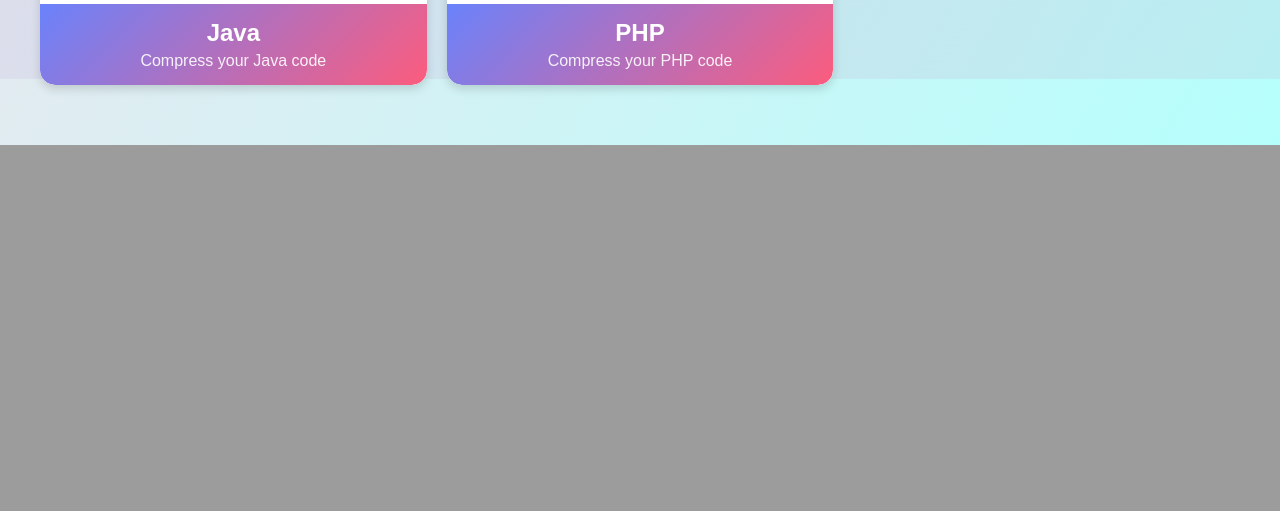
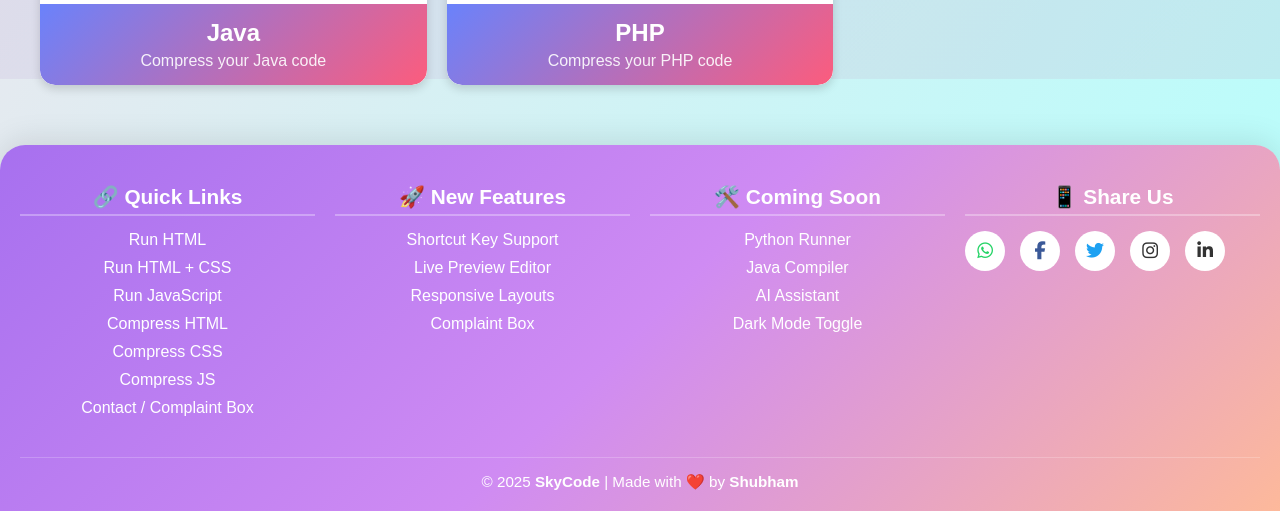
Before and after one commit to QuizLeapsBooks/SkyCode, a Python web app: template templates/dashboard.html in a window 1280 px wide. Shown: the part 1417-1928 px from the top of the page. Before the commit the page ends 1562 px from the top, so only its background shows below. Run offline with Jinja, Linux system fonts and the light colour scheme; the template is opened without the code that fills it, so the values that code supplies are empty; some libraries are stand-ins or nearby versions.

Commit message:
FU AC.06.05

```diff
--- a/css/middle_body.css
+++ b/css/middle_body.css
@@ -335,3 +335,102 @@ background-color: orangered;
       display: none;
     }
   }
+
+
+  .main-footer {
+  background: linear-gradient(135deg, #a770ef, #cf8bf3, #fdb99b);
+  color: white;
+  padding: 40px 20px 20px;
+  font-family: 'Poppins', sans-serif;
+  border-top-left-radius: 25px;
+  border-top-right-radius: 25px;
+  backdrop-filter: blur(8px);
+  box-shadow: 0 -5px 30px rgba(0, 0, 0, 0.1);
+  overflow: hidden;
+}
+
+.footer-container {
+  display: flex;
+  flex-wrap: wrap;
+  justify-content: space-around;
+  gap: 20px;
+}
+
+.footer-section {
+  flex: 1 1 220px;
+}
+
+.footer-section h3 {
+  font-size: 1.3rem;
+  margin-bottom: 15px;
+  color: #ffffff;
+  border-bottom: 2px solid rgba(255, 255, 255, 0.3);
+  padding-bottom: 5px;
+}
+
+.footer-section ul {
+  list-style: none;
+  padding: 0;
+  margin: 0;
+}
+
+.footer-section ul li {
+  margin-bottom: 10px;
+}
+
+.footer-section ul li a {
+  color: #ffffff;
+  text-decoration: none;
+  transition: all 0.3s ease;
+}
+
+.footer-section ul li a:hover {
+  color: #ffff00;
+  text-decoration: underline;
+}
+
+/* Social Icons */
+.social-icons {
+  display: flex;
+  gap: 15px;
+  margin-top: 10px;
+}
+
+.social-circle {
+  width: 40px;
+  height: 40px;
+  background-color: white;
+  color: #333;
+  display: flex;
+  align-items: center;
+  justify-content: center;
+  border-radius: 50%;
+  text-decoration: none;
+  transition: 0.3s ease;
+  font-size: 18px;
+}
+
+.social-circle:hover {
+  transform: scale(1.1);
+  box-shadow: 0 4px 15px rgba(255, 255, 255, 0.2);
+}
+
+.social-circle.whatsapp {
+  color: #25D366;
+}
+
+.social-circle.facebook {
+  color: #3b5998;
+}
+
+.social-circle.twitter {
+  color: #1DA1F2;
+}
+
+.footer-bottom {
+  text-align: center;
+  margin-top: 30px;
+  font-size: 0.95rem;
+  border-top: 1px solid rgba(255, 255, 255, 0.2);
+  padding-top: 15px;
+}
--- a/templates/dashboard.html
+++ b/templates/dashboard.html
@@ -1,13 +1,17 @@
 <!DOCTYPE html>
 <html lang="en">
+
 <head>
   <meta charset="UTF-8">
   <meta name="viewport" content="width=device-width, initial-scale=1.0">
-  <meta name="description" content="S-Code Dashboard offers tools to compress and run HTML, CSS, JavaScript, Python, and other code efficiently. Simplify your development workflow with S-Code.">
-  <meta name="keywords" content="Code Compressor, Code Runner, HTML Compressor, CSS Compressor, JavaScript Compressor, Python Compressor, Java, PHP, C++, C, Development Tools">
+  <meta name="description"
+    content="S-Code Dashboard offers tools to compress and run HTML, CSS, JavaScript, Python, and other code efficiently. Simplify your development workflow with S-Code.">
+  <meta name="keywords"
+    content="Code Compressor, Code Runner, HTML Compressor, CSS Compressor, JavaScript Compressor, Python Compressor, Java, PHP, C++, C, Development Tools">
   <meta name="author" content="SkyCode">
   <meta property="og:title" content="S-Code Dashboard - Compress and Run Your Code Effortlessly">
-  <meta property="og:description" content="Use S-Code Dashboard to compress and run your HTML, CSS, JavaScript, and more. Enhance your coding productivity with efficient tools.">
+  <meta property="og:description"
+    content="Use S-Code Dashboard to compress and run your HTML, CSS, JavaScript, and more. Enhance your coding productivity with efficient tools.">
   <meta property="og:image" content="https://quizleapsbooks.github.io/SkyCode/templates/image.png">
   <meta property="og:url" content="https://quizleapsbooks.github.io/SkyCode/templates/dashboard.html">
   <meta property="og:type" content="website">
@@ -17,8 +21,12 @@
   <link rel="stylesheet" href="https://quizleapsbooks.github.io/SkyCode/css/header.css">
   <link rel="stylesheet" href="https://quizleapsbooks.github.io/SkyCode/css/middle_body.css">
   <link rel="stylesheet" href="https://quizleapsbooks.github.io/SkyCode/css/blocker.css">
-  <link rel="icon" type="image/png" sizes="32x32" href="https://quizleapsbooks.github.io/SkyCode/templates/image.png" media="(prefers-color-scheme: light)"/>
+  <link rel="icon" type="image/png" sizes="32x32" href="https://quizleapsbooks.github.io/SkyCode/templates/image.png"
+    media="(prefers-color-scheme: light)" />
+    <link rel="stylesheet" href="https://cdnjs.cloudflare.com/ajax/libs/font-awesome/6.5.0/css/all.min.css">
+
 </head>
+
 <body>
   <header>
     <nav>
@@ -29,14 +37,22 @@
         </button>
         <ul class="nav-links">
           <p>Compressors-</p>
-          <li><a href="https://quizleapsbooks.github.io/SkyCode/templates/html-compresser.html" title="HTML Compressor">HTML</a></li>
-          <li><a href="https://quizleapsbooks.github.io/SkyCode/templates/css-compress.html" title="CSS Compressor">CSS</a></li>
-          <li><a href="https://quizleapsbooks.github.io/SkyCode/templates/javascript-compress.html" title="JavaScript Compressor">JavaScript</a></li>
-          <li><a href="https://quizleapsbooks.github.io/SkyCode/templates/python-compress.html" title="Python Compressor">Python</a></li>
-          <li><a href="https://quizleapsbooks.github.io/SkyCode/templates/java-compress.html" title="Java Compressor">Java</a></li>
-          <li><a href="https://quizleapsbooks.github.io/SkyCode/templates/c-compress.html" title="C Compressor">C</a></li>
-          <li><a href="https://quizleapsbooks.github.io/SkyCode/templates/c++-compress.html" title="C++ Compressor">C++</a></li>
-          <li><a href="https://quizleapsbooks.github.io/SkyCode/templates/php-compress.html" title="PHP Compressor">PHP</a></li>
+          <li><a href="https://quizleapsbooks.github.io/SkyCode/templates/html-compresser.html"
+              title="HTML Compressor">HTML</a></li>
+          <li><a href="https://quizleapsbooks.github.io/SkyCode/templates/css-compress.html"
+              title="CSS Compressor">CSS</a></li>
+          <li><a href="https://quizleapsbooks.github.io/SkyCode/templates/javascript-compress.html"
+              title="JavaScript Compressor">JavaScript</a></li>
+          <li><a href="https://quizleapsbooks.github.io/SkyCode/templates/python-compress.html"
+              title="Python Compressor">Python</a></li>
+          <li><a href="https://quizleapsbooks.github.io/SkyCode/templates/java-compress.html"
+              title="Java Compressor">Java</a></li>
+          <li><a href="https://quizleapsbooks.github.io/SkyCode/templates/c-compress.html" title="C Compressor">C</a>
+          </li>
+          <li><a href="https://quizleapsbooks.github.io/SkyCode/templates/c++-compress.html"
+              title="C++ Compressor">C++</a></li>
+          <li><a href="https://quizleapsbooks.github.io/SkyCode/templates/php-compress.html"
+              title="PHP Compressor">PHP</a></li>
           <li><button id="logoutButton" title="Logout">Logout</button></li>
         </ul>
       </div>
@@ -54,69 +70,80 @@
     </div>
     <section class="menu-container">
       <a href="https://quizleapsbooks.github.io/SkyCode/templates/html-runner.html" class="menu-card">
-        <img src="https://encrypted-tbn0.gstatic.com/images?q=tbn:ANd9GcT6zQcLR6qdcYUyJRS5RuP9Vsn8n6dSPnkTRA&s" alt="HTML">
+        <img src="https://encrypted-tbn0.gstatic.com/images?q=tbn:ANd9GcT6zQcLR6qdcYUyJRS5RuP9Vsn8n6dSPnkTRA&s"
+          alt="HTML">
         <div class="menu-info">
           <h3>HTML</h3>
           <p>Click here to run your HTML code</p>
         </div>
       </a>
       <a href="https://quizleapsbooks.github.io/SkyCode/templates/html_css_runner.html" class="menu-card">
-        <img src="https://i0.wp.com/css-tricks.com/wp-content/uploads/2018/11/css-running.png?fit=1200%2C600&ssl=1" alt="HTML+CSS">
+        <img src="https://i0.wp.com/css-tricks.com/wp-content/uploads/2018/11/css-running.png?fit=1200%2C600&ssl=1"
+          alt="HTML+CSS">
         <div class="menu-info">
           <h3>HTML + CSS</h3>
           <p>Click here to run your HTML and CSS code</p>
         </div>
       </a>
       <a href="https://quizleapsbooks.github.io/SkyCode/templates/script_runner.html" class="menu-card">
-        <img src="https://encrypted-tbn0.gstatic.com/images?q=tbn:ANd9GcSHMeddEmAIiJqE5ZwyyQe59dqsPam_Eq-0cw&s" alt="JavaScript">
+        <img src="https://encrypted-tbn0.gstatic.com/images?q=tbn:ANd9GcSHMeddEmAIiJqE5ZwyyQe59dqsPam_Eq-0cw&s"
+          alt="JavaScript">
         <div class="menu-info">
           <h3>JavaScript</h3>
           <p>Click here to run your JavaScript code</p>
         </div>
       </a>
-    </section> <br><br><hr>
+    </section> <br><br>
+    <hr>
     <h1 style="text-align: center; font-size: 2.5rem; margin-top: 30px;
                color: #333; animation: fadeIn 1.5s ease-out;">
       Code Compressor
     </h1>
     <section class="menu-container">
       <a href="https://quizleapsbooks.github.io/SkyCode/templates/html-compresser.html" class="menu-card">
-        <img src="https://cdn.prod.website-files.com/60ef088dd8fef99352abb434/6486d18b1a6ff4562288d68d_17.webp" alt="HTML">
+        <img src="https://cdn.prod.website-files.com/60ef088dd8fef99352abb434/6486d18b1a6ff4562288d68d_17.webp"
+          alt="HTML">
         <div class="menu-info">
           <h3>HTML</h3>
           <p>Compress your HTML</p>
         </div>
       </a>
       <a href="https://quizleapsbooks.github.io/SkyCode/templates/css-compress.html" class="menu-card">
-        <img src="https://encrypted-tbn0.gstatic.com/images?q=tbn:ANd9GcTqsEZ9F2KztrvdoFMla81NPywYvCdYYpvdrA&s" alt="HTML+CSS">
+        <img src="https://encrypted-tbn0.gstatic.com/images?q=tbn:ANd9GcTqsEZ9F2KztrvdoFMla81NPywYvCdYYpvdrA&s"
+          alt="HTML+CSS">
         <div class="menu-info">
           <h3>CSS</h3>
           <p>Compress your CSS</p>
         </div>
       </a>
       <a href="https://quizleapsbooks.github.io/SkyCode/templates/javascript-compress.html" class="menu-card">
-        <img src="https://encrypted-tbn0.gstatic.com/images?q=tbn:ANd9GcTfR8k15075Qcr3tLvUyAc8roy4m8AAdyb9uQ&s" alt="JavaScript">
+        <img src="https://encrypted-tbn0.gstatic.com/images?q=tbn:ANd9GcTfR8k15075Qcr3tLvUyAc8roy4m8AAdyb9uQ&s"
+          alt="JavaScript">
         <div class="menu-info">
           <h3>JavaScript</h3>
           <p>Compress your JavaScript</p>
         </div>
       </a>
       <a href="https://quizleapsbooks.github.io/SkyCode/templates/c-compress.html" class="menu-card">
-        <img src="https://media.istockphoto.com/id/615714450/vector/laptop-with-c-letter-learn-c-programming-language-flat-design.jpg?s=612x612&w=0&k=20&c=NS544KudDbwCLmP7-EUGzd7Oz-TBwcobhH34lCH56kk=" alt="JavaScript">
+        <img
+          src="https://media.istockphoto.com/id/615714450/vector/laptop-with-c-letter-learn-c-programming-language-flat-design.jpg?s=612x612&w=0&k=20&c=NS544KudDbwCLmP7-EUGzd7Oz-TBwcobhH34lCH56kk="
+          alt="JavaScript">
         <div class="menu-info">
           <h3>C</h3>
           <p>Compress your C code</p>
         </div>
       </a>
       <a href="https://quizleapsbooks.github.io/SkyCode/templates/c++-compress.html" class="menu-card">
-        <img src="https://encrypted-tbn0.gstatic.com/images?q=tbn:ANd9GcR0njzFbCZqDjdu--A_ZyJmcM8N_rvpMHuzrg&s" alt="JavaScript">
+        <img src="https://encrypted-tbn0.gstatic.com/images?q=tbn:ANd9GcR0njzFbCZqDjdu--A_ZyJmcM8N_rvpMHuzrg&s"
+          alt="JavaScript">
         <div class="menu-info">
           <h3>C++</h3>
           <p>Compress your C++ code</p>
         </div>
       </a>
       <a href="https://quizleapsbooks.github.io/SkyCode/templates/python-compress.html" class="menu-card">
-        <img src="https://encrypted-tbn0.gstatic.com/images?q=tbn:ANd9GcTgrFcQfdxnpIqz6Qb8TaayHtL9IZusU345jg&s" alt="JavaScript">
+        <img src="https://encrypted-tbn0.gstatic.com/images?q=tbn:ANd9GcTgrFcQfdxnpIqz6Qb8TaayHtL9IZusU345jg&s"
+          alt="JavaScript">
         <div class="menu-info">
           <h3>Python</h3>
           <p>Compress your Python code</p>
@@ -130,7 +157,8 @@
         </div>
       </a>
       <a href="https://quizleapsbooks.github.io/SkyCode/templates/php-compress.html" class="menu-card">
-        <img src="https://encrypted-tbn0.gstatic.com/images?q=tbn:ANd9GcTvyy15TIWfqdVgyg-OxbipmI2A23kQgrKT1Q&s" alt="JavaScript">
+        <img src="https://encrypted-tbn0.gstatic.com/images?q=tbn:ANd9GcTvyy15TIWfqdVgyg-OxbipmI2A23kQgrKT1Q&s"
+          alt="JavaScript">
         <div class="menu-info">
           <h3>PHP</h3>
           <p>Compress your PHP code</p>
@@ -161,13 +189,81 @@
     <div class="floating-bg"></div>
     <div class="watermark" id="watermark">Press Ctrl+H to view shortcut keys</div>
     <div id="screenshotBlock" class="screenshot-block"></div>
+
+    <footer class="main-footer">
+      <div class="footer-container">
+        <div class="footer-section">
+          <h3>🔗 Quick Links</h3>
+          <ul>
+            <li><a href="https://quizleapsbooks.github.io/SkyCode/templates/html-runner.html">Run HTML</a></li>
+            <li><a href="https://quizleapsbooks.github.io/SkyCode/templates/html_css_runner.html">Run HTML + CSS</a></li>
+            <li><a href="https://quizleapsbooks.github.io/SkyCode/templates/script_runner.html">Run JavaScript</a></li>
+            <li><a href="https://quizleapsbooks.github.io/SkyCode/templates/html-compresser.html">Compress HTML</a></li>
+            <li><a href="https://quizleapsbooks.github.io/SkyCode/templates/css-compress.html">Compress CSS</a></li>
+            <li><a href="https://quizleapsbooks.github.io/SkyCode/templates/javascript-compress.html">Compress JS</a></li>
+            <li><a href="https://quizleapsbooks.github.io/SkyCode/templates/contact.html">Contact / Complaint Box</a></li>
+          </ul>
+        </div>
+
+        <div class="footer-section">
+          <h3>🚀 New Features</h3>
+          <ul>
+            <li>Shortcut Key Support</li>
+            <li>Live Preview Editor</li>
+            <li>Responsive Layouts</li>
+            <li>Complaint Box</li>
+          </ul>
+        </div>
+
+        <div class="footer-section">
+          <h3>🛠️ Coming Soon</h3>
+          <ul>
+            <li>Python Runner</li>
+            <li>Java Compiler</li>
+            <li>AI Assistant</li>
+            <li>Dark Mode Toggle</li>
+          </ul>
+        </div>
+
+        <div class="footer-section social">
+          <h3>📱 Share Us</h3>
+          <div class="social-icons">
+            <a href="https://wa.me/?text=Check%20out%20this%20awesome%20SkyCode%20tool!%20https://quizleapsbooks.github.io/SkyCode/" target="_blank" class="social-circle whatsapp" title="WhatsApp">
+              <i class="fab fa-whatsapp"></i>
+            </a>
+            <a href="https://www.facebook.com/sharer/sharer.php?u=https://quizleapsbooks.github.io/SkyCode/" target="_blank" class="social-circle facebook" title="Facebook">
+              <i class="fab fa-facebook-f"></i>
+            </a>
+            <a href="https://x.com/intent/tweet?text=Check%20out%20SkyCode!&url=https://quizleapsbooks.github.io/SkyCode/" target="_blank" class="social-circle twitter" title="Twitter">
+              <i class="fab fa-twitter"></i>
+            </a>
+            <a href="https://www.instagram.com/" target="_blank" class="social-circle instagram" title="Instagram">
+              <i class="fab fa-instagram"></i>
+            </a>
+            <a href="https://www.linkedin.com/shareArticle?mini=true&url=https://quizleapsbooks.github.io/SkyCode/" target="_blank" class="social-circle linkedin" title="LinkedIn">
+              <i class="fab fa-linkedin-in"></i>
+            </a>
+          </div>
+        </div>
+      </div>
+
+      <div class="footer-bottom">
+        <p>&copy; 2025 <strong>SkyCode</strong> | Made with ❤️ by <strong>Shubham</strong></p>
+      </div>
+    </footer>
+
+
 </body>
+
+
 <script src="https://quizleapsbooks.github.io/SkyCode/JavaScript/blocker.js"></script>
 <script type="module" src="https://quizleapsbooks.github.io/SkyCode/JavaScript/dashboard.js" defer></script>
 <script src="https://quizleapsbooks.github.io/SkyCode/JavaScript/search-bar.js" defer></script>
 <script>
-document.getElementById('myButton1').addEventListener('click', function() {
+  document.getElementById('myButton1').addEventListener('click', function () {
     window.location.href = 'https://quizleapsbooks.github.io/SkyCode/templates/more.html';
   });
 </script>
+
+
 </html>
```
Lines whose indentation alone changed are shown as unchanged.
